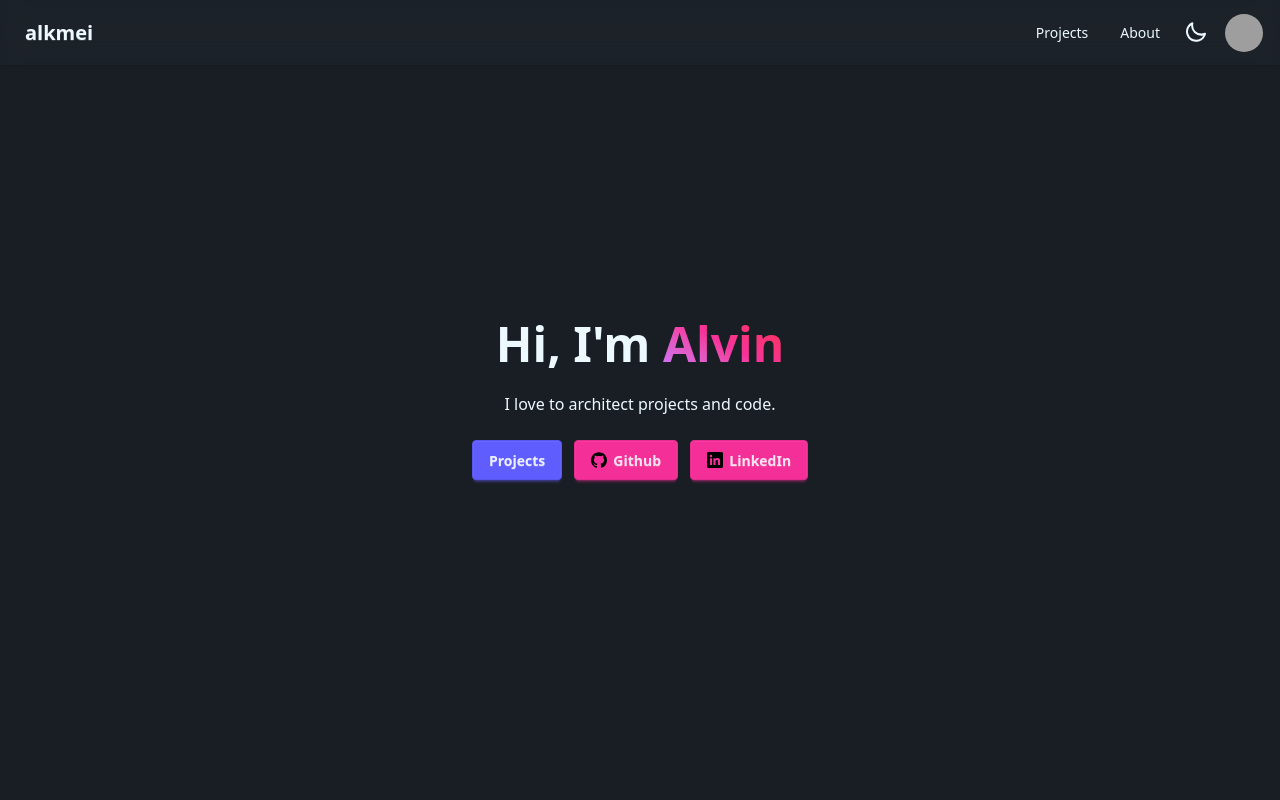
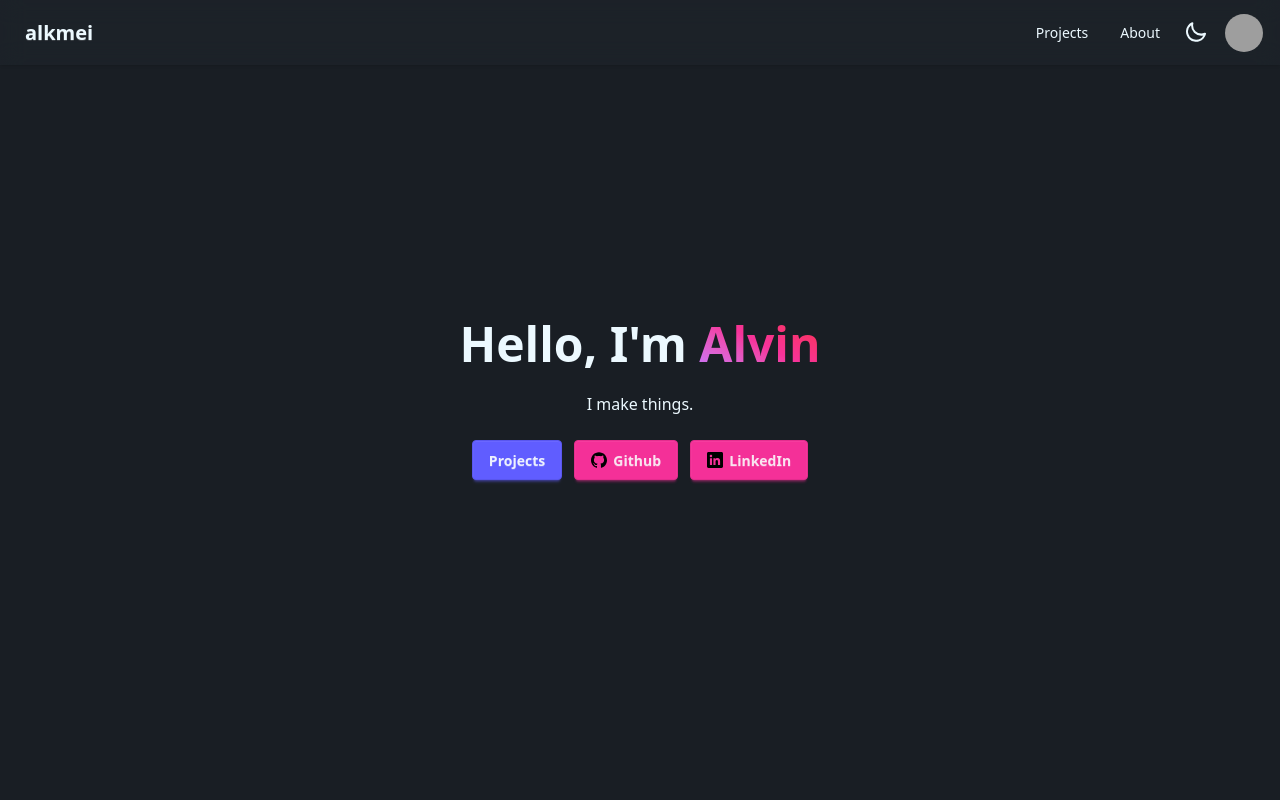
Before and after one commit to alkmei/alkmei.github.io, an Astro site: page / in a window 1280 px wide. Shown: the top 800 px of the page. Built offline with nearby package versions, Linux system fonts and the light colour scheme; Astro itself is replaced by a stand-in of ours; grey boxes are pictures that could not be loaded.

Commit message:
Update greeting text and modify project description in Welcome component

```diff
--- a/src/components/Welcome.astro
+++ b/src/components/Welcome.astro
@@ -7,14 +7,14 @@ import LinkedIn from "../assets/linkedin.svg";
   <div class="hero-content text-center">
     <div class="max-w-md">
       <h1 class="text-5xl font-bold">
-        Hi, I'm
+        Hello, I'm
         <span
           class="bg-gradient-to-tr from-purple-400 via-pink-500 to-red-500 bg-clip-text text-transparent"
         >
           Alvin
         </span>
       </h1>
-      <p class="py-6">I love to architect projects and code.</p>
+      <p class="py-6">I make things.</p>
       <a class="btn btn-primary" href="#projects">Projects</a>
       <a class="btn btn-secondary ml-2" href="https://github.com/alkmei"
         ><Github width={16} /> Github</a
```
